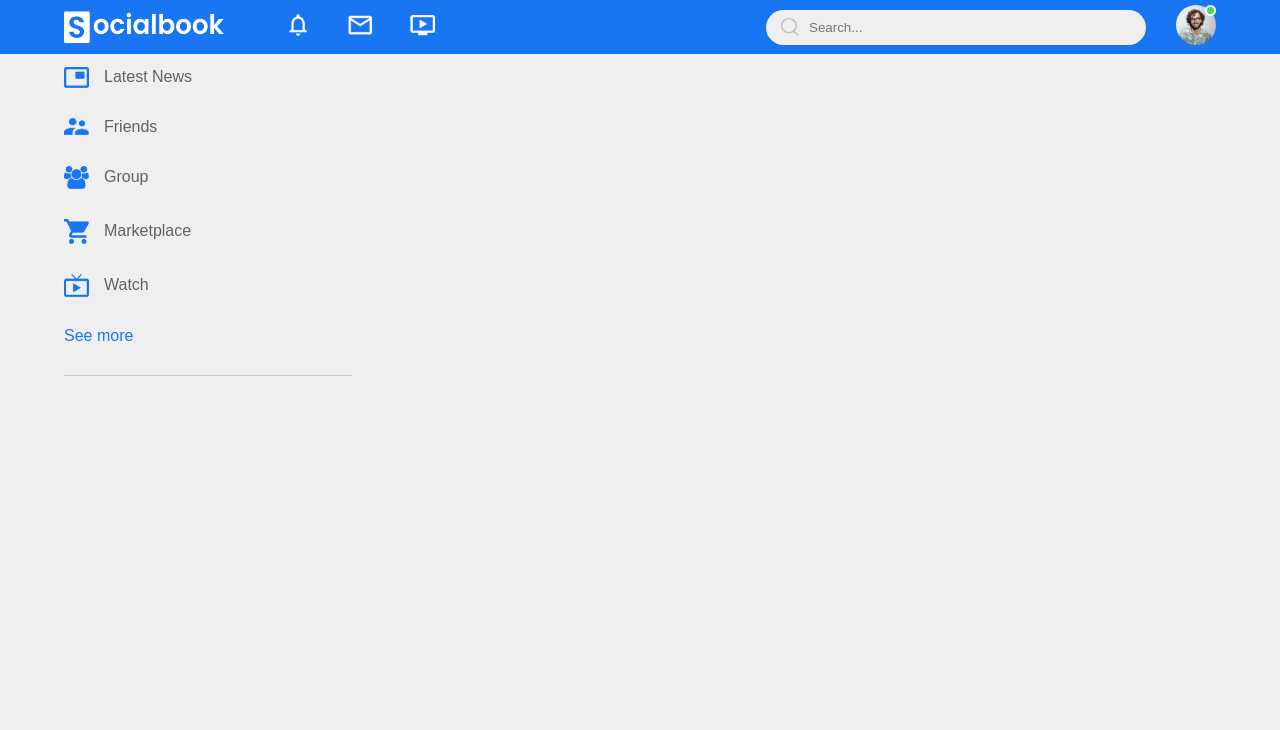
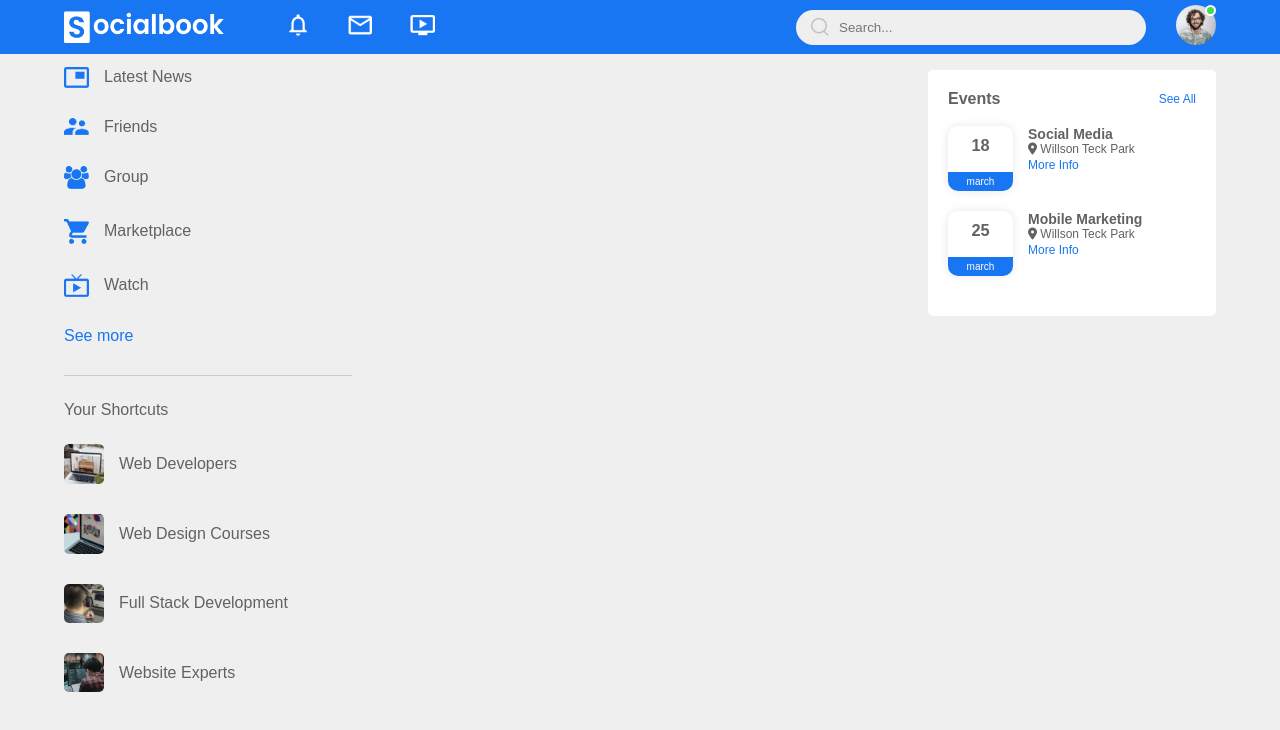
Before and after one commit to santo123457/socialBook, a website: page index.html in a window 1280 px wide. Drawn offline with nearby package versions, Linux system fonts and the light colour scheme.

Commit message:
going on

```diff
--- a/CSS/style.css
+++ b/CSS/style.css
@@ -2,6 +2,7 @@
     margin: 0;
     padding: 0;
     font-family: 'poppins',sans-serif;
+    box-sizing: border-box;
 }
 body{
     background-color: #efefef;
@@ -93,7 +94,11 @@ right: 0;
     position: sticky;
     top:70px;
     align-self: start;
-    height: 100vh;
+    background-color: #fff;
+    padding: 20px;
+    border-radius: 5px;
+    color: #626262;
+
 }
 .main-content{
     flex-basis: 47%;
@@ -101,7 +106,7 @@ right: 0;
 .imp-links{
     border-bottom: 1px solid #ccc;
 }
-.imp-links a{
+.imp-links a,.shortcut-links a{
     color: #626262;
     text-decoration: none;
     display: flex;
@@ -117,3 +122,66 @@ right: 0;
 .imp-links a:last-child{
     color: #1876f2;
 }
+.shortcut-links a img{
+    width:40px;
+    border-radius: 5px;
+    margin-right: 15px;
+
+}
+.shortcut-links p{
+    margin: 25px 0;
+    color: #626262;
+    font-weight: 500;
+}
+.sidebar-title{
+    display: flex;
+    justify-content: space-between;
+    align-items: center;
+    margin-bottom: 18px;
+}
+.sidebar-title h4{
+    font-weight: 600;
+    font-size: 16px;
+}
+.sidebar-title a{
+    text-decoration: none;
+    color:#1876f2;
+    font-size: 12px;
+
+}
+.event{
+    display :flex;
+    font-size: 14px;
+    margin-bottom: 20px;
+
+}
+.left-event{
+    border-radius: 10px;
+    height:65px;
+    width:65px;
+    margin-right: 15px;
+    padding-top: 10px;
+    text-align: center;
+    position: relative;
+    overflow: hidden;
+    box-shadow: 0 0 10px rgba(0,0,0,0.1);
+}
+.event p{
+    font-size: 12px;
+}
+.event a{
+
+    font-size: 12px;
+    color:#1876f2;
+    text-decoration: none;
+}
+.left-event span{
+    position:absolute;
+    bottom:0;
+    left: 0;
+    width:100%;
+    background: #1876f2;
+    color:#fff;
+    font-size: 10px;
+    padding:4px 0;
+}
--- a/index.html
+++ b/index.html
@@ -5,9 +5,13 @@
     <meta charset="UTF-8">
     <meta http-equiv="X-UA-Compatible" content="IE=edge">
     <meta name="viewport" content="width=device-width, initial-scale=1.0">
+    <script src="https://kit.fontawesome.com/449974cd3a.js" crossorigin="anonymous"></script>
     <link rel="stylesheet" href="CSS/style.css">
     <link rel="stylesheet" href="https://cdn.jsdelivr.net/npm/bootstrap-icons@1.5.0/font/bootstrap-icons.css">
+
+
     <title>My HomeMade Cute Facebook</title>
+
 </head>
 
 <body>
@@ -19,6 +23,7 @@
                 <li><img src="images/inbox.png" alt=""></li>
                 <li><img src="images/video.png" alt=""></li>
             </ul>
+
         </div>
         <div class="nav-right">
             <div class="search-box">
@@ -42,6 +47,13 @@
                 <a href="#">See more</a>
 
             </div>
+            <div class="shortcut-links">
+                <p>Your Shortcuts</p>
+                <a href="#"><img src="images/shortcut-1.png" alt="">Web Developers</a>
+                <a href="#"><img src="images/shortcut-2.png"alt="">Web Design Courses</a>
+                <a href="#"><img src="images/shortcut-3.png" alt="">Full Stack Development</a>
+                <a href="#"><img src="images/shortcut-4.png" alt=" ">Website Experts</a>
+            </div>
         </div>
         <!------------- main content ------------->
         <div class="main-content">
@@ -49,7 +61,32 @@
         </div>
         <!------------- right sidebar ------------->
         <div class="right-sidebar">
-
+            <div class="sidebar-title">
+                <h4>Events</h4>
+                <a href="#">See All</a>
+            </div>
+            <div class="event">
+                <div class="left-event">
+                    <h3>18</h3>
+                    <span>march</span>
+                </div>
+                <div class="right-event">
+                    <h4>Social Media</h4>
+                    <p> <i class="fas fa-map-marker-alt"></i> Willson Teck Park</p>
+                    <a href="#">More Info</a>
+                </div>
+            </div>
+            <div class="event">
+                <div class="left-event">
+                    <h3>25</h3>
+                    <span>march</span>
+                </div>
+                <div class="right-event">
+                    <h4>Mobile Marketing</h4>
+                    <p> <i class="fas fa-map-marker-alt"></i> Willson Teck Park</p>
+                    <a href="#">More Info</a>
+                </div>
+            </div>
         </div>
     </div>
 
```
